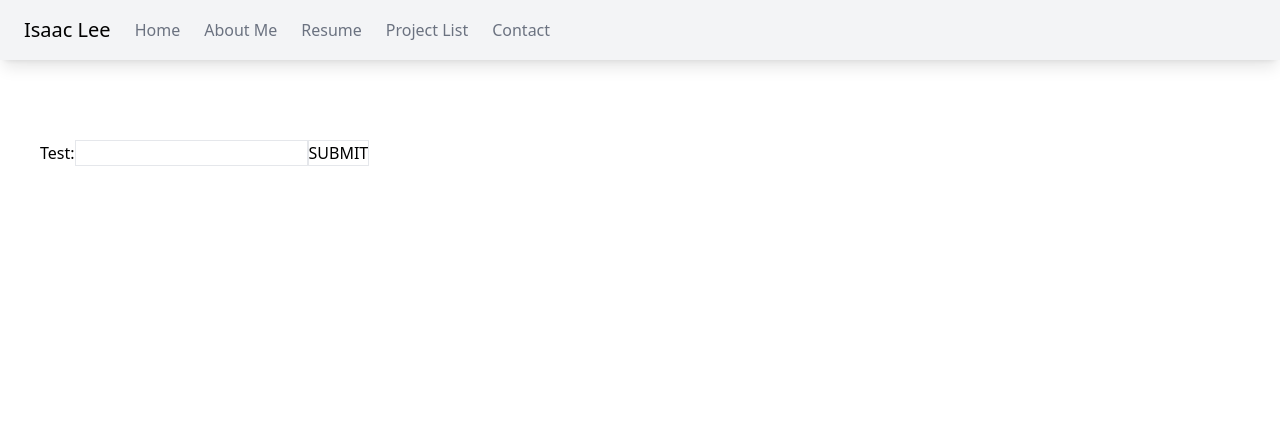
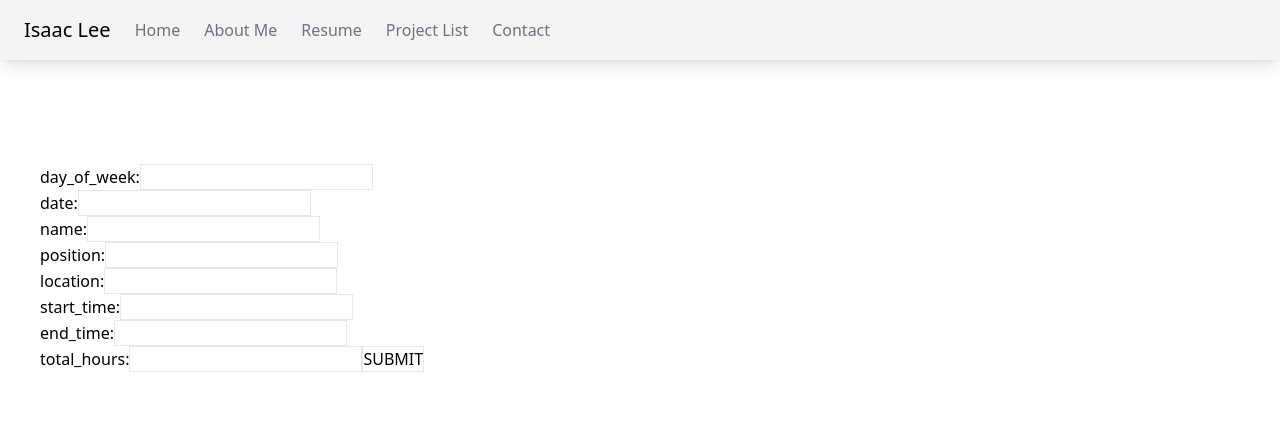
Before and after one commit to isaaclee12/ScheduleMaker, a React (Create React App) app in the folder app/client/: page / in a window 1280 px wide. Shown: the top 422 px of the page. Built offline with nearby package versions, Linux system fonts and the light colour scheme; no server answers; the HTML template or start-up script is replaced by a standard one.

Commit message:
Oh great I have to do it for the input fields too

```diff
--- a/app/client/src/AddSchedule.tsx
+++ b/app/client/src/AddSchedule.tsx
@@ -4,7 +4,6 @@ import SubmitButton from './SubmitButton';
 
 function AddSchedule() {
 
-    const [id, setId] = useState(0)
     const [day_of_week, setDayOfWeek] = useState("")
     const [date, setDate] = useState("")
     const [name, setName] = useState("")
@@ -13,6 +12,7 @@ function AddSchedule() {
     const [start_time, setStartTime] = useState("")
     const [end_time, setEndTime] = useState("")
     const [total_hours, setTotal_hours] = useState(0)
+
     const [sendingDataBool, setSendingDataBool] = useState(false)
 
     useEffect(() => {
@@ -22,10 +22,55 @@ function AddSchedule() {
     return(
         <div className="mt-20 ml-10">
             <form>
+
+                <br/>
                 <label>
-                    Test:
-                    <input type="text" className="border"/>
+                    day_of_week:
+                    <input type="text" className="border" onChange={setDayOfWeek}/>
                 </label>
+
+                <br/>
+                <label>
+                    date:
+                    <input type="text" className="border" onChange={setDate}/>
+                </label>
+
+                <br/>
+                <label>
+                    name:
+                    <input type="text" className="border" onChange={setName}/>
+                </label>
+
+                <br/>
+                <label>
+                    position:
+                    <input type="text" className="border" onChange={setPosition}/>
+                </label>
+
+                <br/>
+                <label>
+                    location:
+                    <input type="text" className="border" onChange={setLocation}/>
+                </label>
+
+                <br/>
+                <label>
+                    start_time:
+                    <input type="text" className="border" onChange={setStartTime}/>
+                </label>
+
+                <br/>
+                <label>
+                    end_time:
+                    <input type="text" className="border" onChange={setEndTime}/>
+                </label>
+
+                <br/>
+                <label>
+                    total_hours:
+                    <input type="text" className="border" onChange={setTotal_hours}/>
+                </label>
+
                 {/* <input type="submit" value="Submit" className="border"/> */}
                 <SubmitButton/>
             </form>
```
